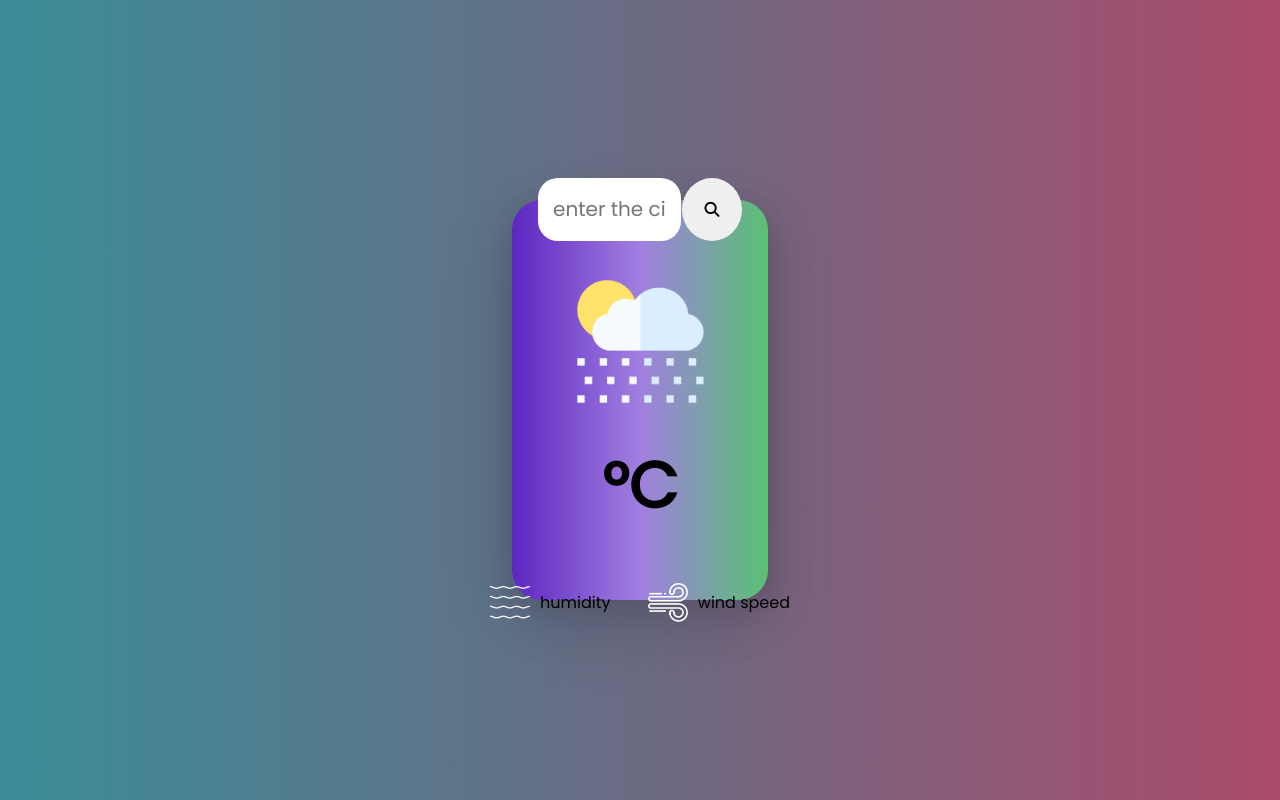
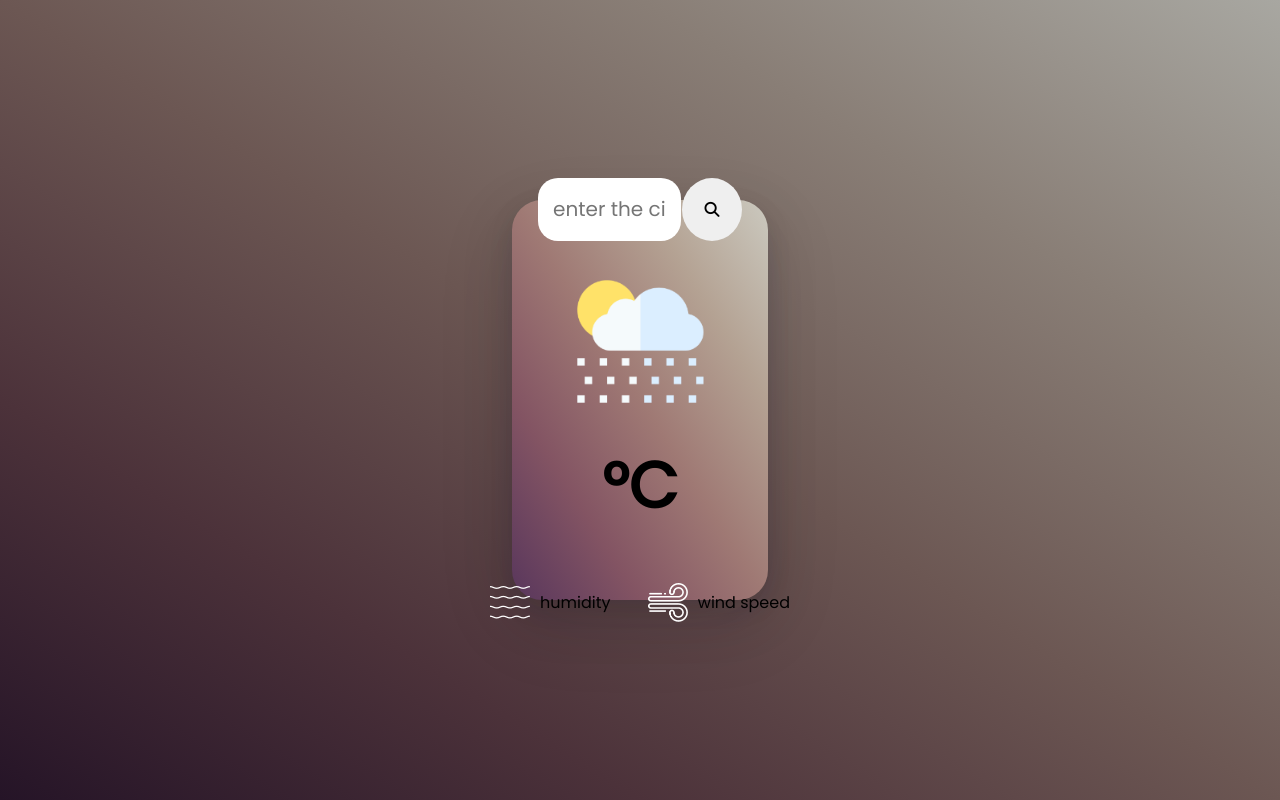
Before and after one commit to niksonstha/Weather-App, a plain HTML site: page index.html in a window 1280 px wide. Drawn offline with Linux system fonts and the light colour scheme; no server answers.

Commit message:
change bg color

```diff
--- a/style.css
+++ b/style.css
@@ -12,19 +12,17 @@ body {
   display: flex;
   align-items: center;
   justify-content: center;
-  background: #aa4b6b; /* fallback for old browsers */
-  background: -webkit-linear-gradient(
-    to right,
-    #3b8d99,
-    #6b6b83,
-    #aa4b6b
-  ); /* Chrome 10-25, Safari 5.1-6 */
-  background: linear-gradient(
-    to right,
-    #3b8d99,
-    #6b6b83,
-    #aa4b6b
-  ); /* W3C, IE 10+/ Edge, Firefox 16+, Chrome 26+, Opera 12+, Safari 7+ */
+  /* background: #aa4b6b;
+  background: -webkit-linear-gradient(to right, #3b8d99, #6b6b83, #aa4b6b);
+  background: linear-gradient(to right, #3b8d99, #6b6b83, #aa4b6b); */
+  background-image: linear-gradient(
+    to right top,
+    #251427,
+    #4c323a,
+    #6c5753,
+    #897e76,
+    #a8a7a1
+  );
 }
 .container {
   display: flex;
@@ -35,8 +33,16 @@ body {
   height: 50vh;
   width: 20%;
   background: #59c173;
-  background: -webkit-linear-gradient(to right, #5d26c1, #a17fe0, #59c173);
-  background: linear-gradient(to right, #5d26c1, #a17fe0, #59c173);
+  /* background: -webkit-linear-gradient(to right, #5d26c1, #a17fe0, #59c173);
+  background: linear-gradient(to right, #5d26c1, #a17fe0, #59c173); */
+  background-image: linear-gradient(
+    to right top,
+    #58365c,
+    #835463,
+    #9f7974,
+    #b4a293,
+    #cbc9bf
+  );
   border-radius: 30px;
   box-shadow: rgba(17, 17, 26, 0.1) 0px 8px 24px,
     rgba(17, 17, 26, 0.1) 0px 16px 56px, rgba(17, 17, 26, 0.1) 0px 24px 80px;
```
